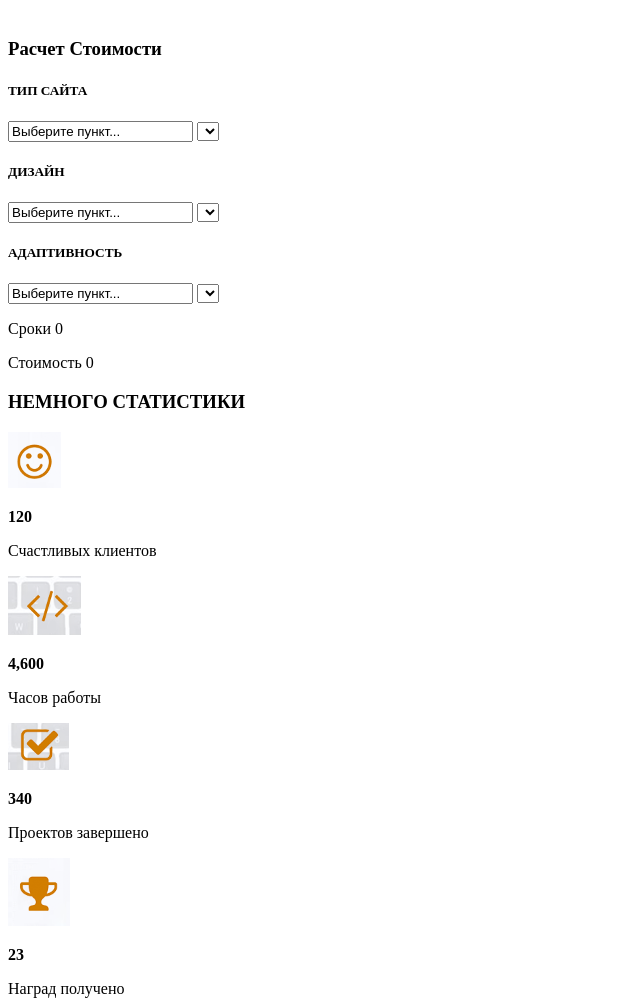
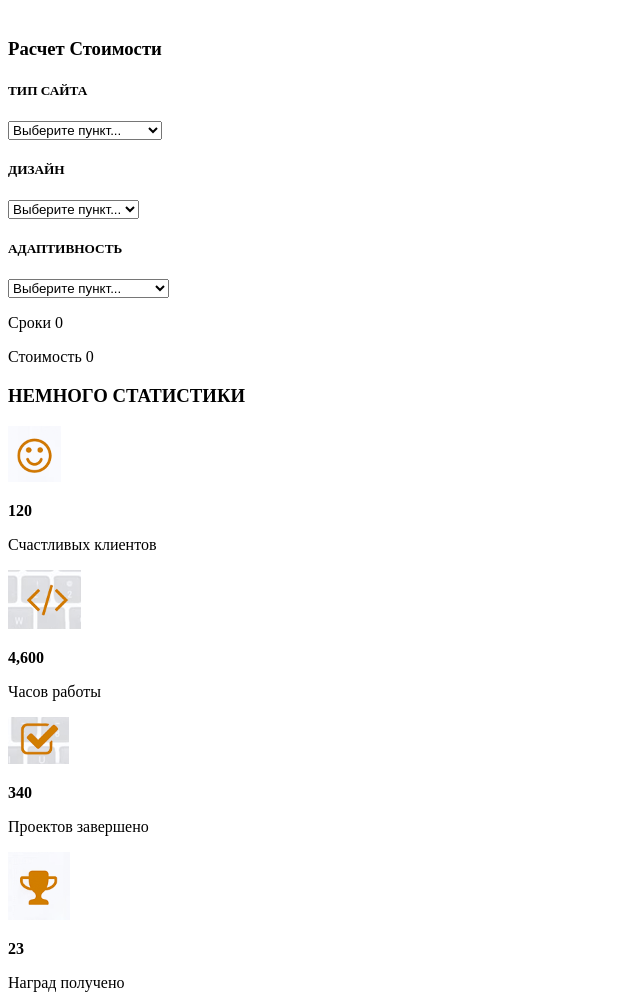
Before and after one commit to mkrValeriy/mkrValeriy.github.io, a plain HTML site: page src/index.html in a window 1280 px wide. Shown: the part 2320-3321 px from the top of the page, without its empty margins (0-640 px from the left). Drawn offline with Linux system fonts and the light colour scheme.

Commit message:
Загрузил первую Домашнюю работу на сервер
Заменил <input></<input>  на  <option></option> с функцией выбора.
Исправил <div></div> (пренес)

```diff
--- a/src/index.html
+++ b/src/index.html
@@ -28,13 +28,14 @@
     </nav>
 </header>
 
-<div class="main"><div class="title__container"></div></div>
+<div class="main"><div class="title__container"></div>
     <h1>Привет <br> Я Валерий Макаров</h1>
     <h4>Фулл стек Веб-разработчик</h4>
     <input type="submit" value="Обо мне">
     <input type="submit" value="Мои работы">
+</div>
 
-<div class="main"><div class="title__container"></div></div>
+<div class="main"><div class="title__container"></div>
 <h3>ОБО МНЕ</h3>
     <img src="img/smile.png">
 
@@ -43,8 +44,9 @@
     <p>Lorem ipsum dolor sit amet, consectetur adipisicing elit. Iusto error minus cumque quis, quibusdam at voluptatibus laudantium fuga ducimus a, <br> perspiciatis eaque quas sunt nemo ullam quod. Perspiciatis cumque veritatis in voluptatibus natus?</p>
 
     <input type="subait" value="Скачать резюме">
+</div>
 
-<div class="mine"><div class="title__container"></div></div>
+<div class="mine"><div class="title__container"></div>
 <h3>ЧТО Я УМЕЮ</h3>
     <img src="img/PC.png" alt="">
     <h4>Веб-дизайн</h4>
@@ -61,36 +63,57 @@
     <img src="img/Marketing.png" alt="">
     <h4>Маркетинг</h4>
     <p>Lorem ipsum dolor sit amet, consectetur <br> adipisicing elit. Quos nostrum quidem <br> repellendus voluptas veniam.</p>
+</div>
 
-<div class="mine"></div>
+<div class="mine">
     <h4>КЕЙСЫ</h4>
     <p>Lorem ipsum dolor sit amet, consectetur adipisicing elit. Saepe, incidunt neque iste ex enim eaque culpa cumque vero.</p>
     <img src="img/screenshot.png" alt="">
+</div>
 
-<div class="pay"><div class="title__container"></div></div>
+<div class="pay"><div class="title__container"></div>
     <h3>Расчет Стоимости</h3>
-<form>
+    <form>
+
     <h5>ТИП САЙТА</h5>
 
-    <input type="text" name="text_imput" value="Выберите пункт..." placeholder="Выберите пункт...">
-    <select name="list" id="list"></select>
+    <select name="list" id="list>">
+            <option>Выберите пункт...</option>
+            <option>Визитка</option>
+            <option>Корпоративный Сайт</option>
+            <option>Лендинг</option>
+            <option>Интернет Магазин</option>
+            <option>Новостной Портал</option>
+            <option>Веб-Сервис</option>
+     </select>
 
     <h5>ДИЗАЙН</h5>
 
-    <input type="text" name="text_imput" value="Выберите пункт...">
-    <select name="list" id="list>"></select>
+    <select name="list" id="list>">
+        <option>Выберите пункт...</option>
+        <option>Класика</option>
+        <option>Ретро</option>
+        <option>Минимализм</option>
+        <option>Типографика</option>
+        <option>Карточный</option>
+    </select>
 
     <h5>АДАПТИВНОСТЬ</h5>
 
-    <input type="text" name="text" value="Выберите пункт...">
-    <select name="list" id="list"></select>
+    <select name="list" id="list">
+        <option>Выберите пункт...</option>
+        <option>Рабочий ПК</option>
+        <option>Мобильный</option>
+        <option>Планшет</option>
+        <option>Адаптация всех видов</option>
+    </select>
 
     <p>Сроки 0</p>
     <p>Стоимость 0</p>
+    </form>
+</div>
 
-</form>
-
-<div class="statistics"><div class="title__container"></div></div>
+<div class="statistics"><div class="title__container"></div>
     <h3>НЕМНОГО СТАТИСТИКИ</h3>
     <img src="img/stat_smile.png" alt="">
     <p><b>120</b></p>
@@ -107,21 +130,25 @@
     <img src="img/goblet.png" alt="">
     <p><b>23</b></p>
     <p>Наград получено</p>
+</div>
 
-<div class="assessment"><div class="title__container"></div></div>
+<div class="assessment"><div class="title__container"></div>
     <h3>ОТЗЫВЫ</h3>
     <img src="img/assessment.png" alt="">
     <p>Lorem ipsum dolor sit amet, consectetur adipisicing elit. Earum ducimus consectetur eum cum. Corporis eveniet saepe beatae ex praesentium facilis magnam nulla <br> corrupti ea repellat asperiores quisquam quas repellendus, voluptates voluptatum.</p>
 
     <p><b>Михаил</b>, Ген директор ПАО "Газпром"</p>
+</div>
 
-<div class="contacts"><div class="title__container"></div></div>
+
+<div class="contacts"><div class="title__container"></div>
     <h3>МОИ КОНТАКТЫ</h3>
     <p>Lorem ipsum dolor sit amet, consectetur adipisicing elit. Explicabo praesentium molestias soluta, odio laboriosam doloribus!</p>
 
     <p>Санкт Петербург <br> Невский проспект 11</p>
     <p>infoQcompanyname.com</p>
     <p>+7 999 999-99-99</p>
+</div>
 
     <h5>ОСТАВИТЬ МНЕ СООБЩЕНИЕ</h5>
 
```
